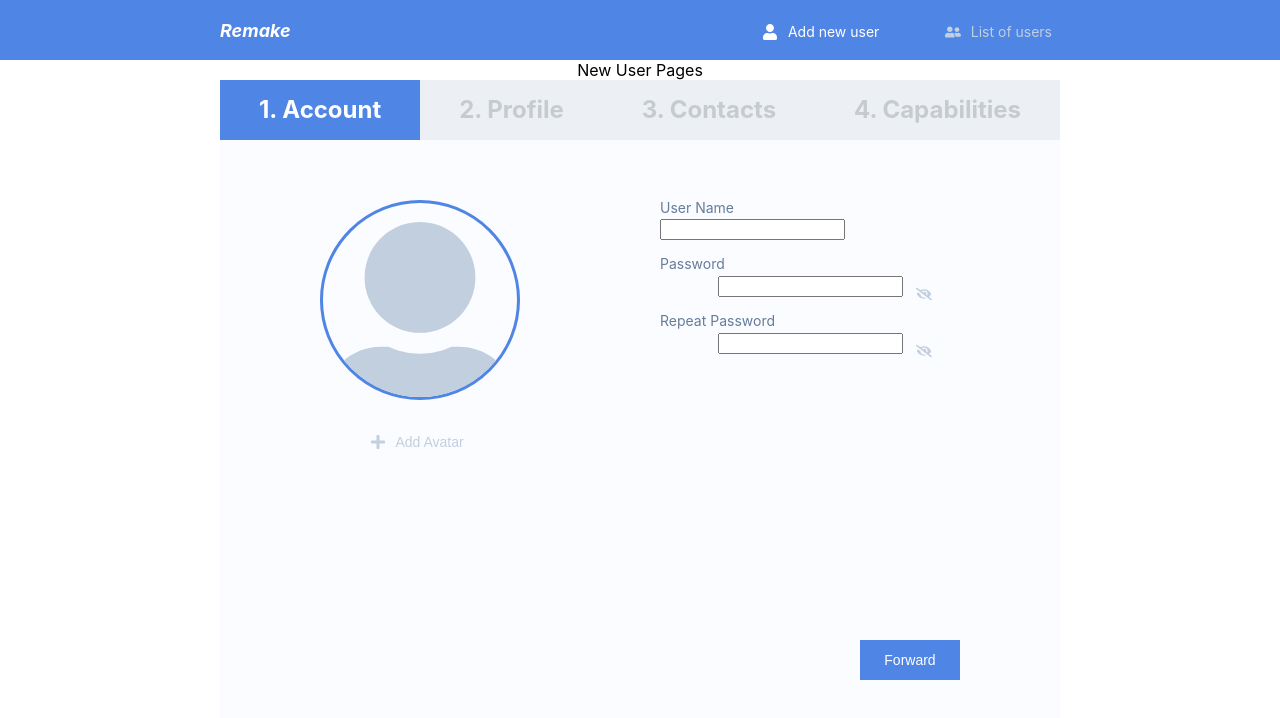
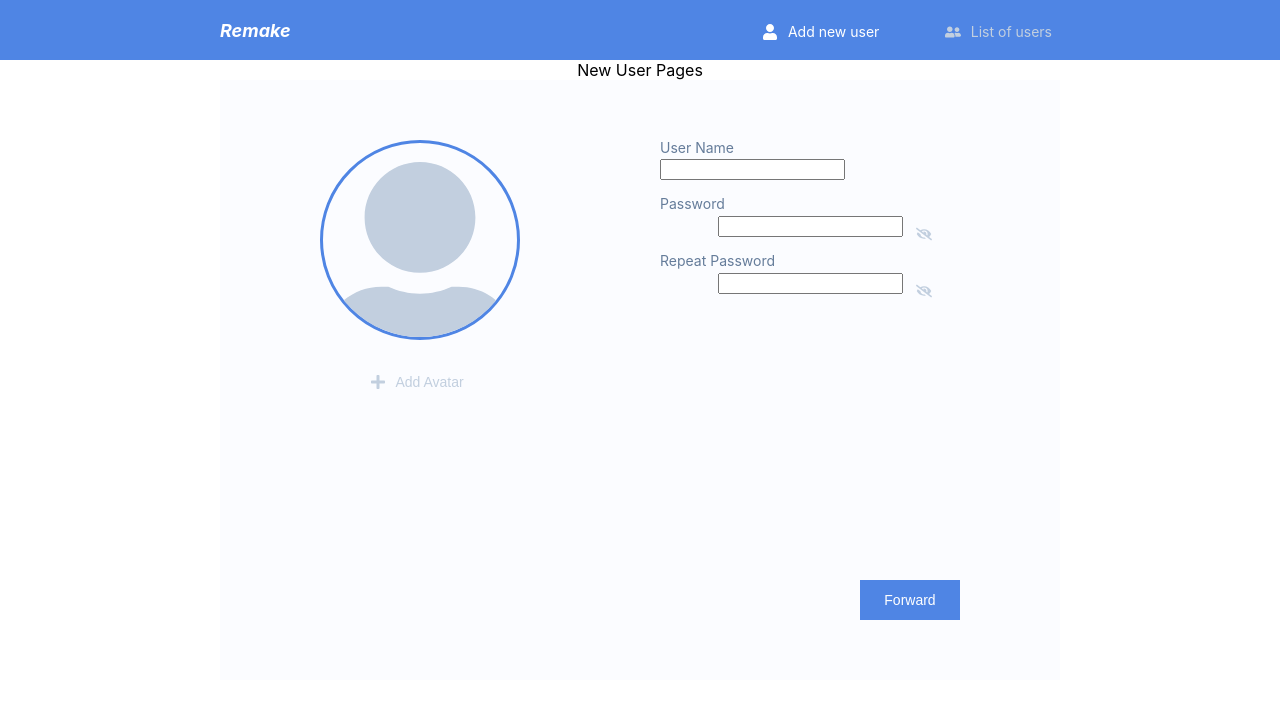
Before and after one commit to andrey-dihtiarov/wizard-form-react, a React (Create React App) app: page /users/new/account in a window 1280 px wide. Shown: the top 718 px of the page. Built offline with nearby package versions, Linux system fonts and the light colour scheme.

Commit message:
step-wizard: changed children prop to title to render tab title

```diff
--- a/src/components/StepWizard/StepWizardTab/index.jsx
+++ b/src/components/StepWizard/StepWizardTab/index.jsx
@@ -3,19 +3,19 @@ import { Link } from 'react-router-dom';
 
 import styles from './styles.module.scss';
 
-const StepWizardTab = ({ children, className, isActive, ...rest }) => (
+const StepWizardTab = ({ className, isActive, title, ...rest }) => (
   <Link className={`${styles.tab} ${isActive ? styles.tabActive : ''} ${className}`} {...rest}>
-    {children}
+    {title}
   </Link>
 );
 
 StepWizardTab.propTypes = {
-  children: PropTypes.string,
+  title: PropTypes.string,
   className: PropTypes.string,
 };
 
 StepWizardTab.defaultProps = {
-  children: 'Tab',
+  title: '',
   className: '',
 };
 
```
